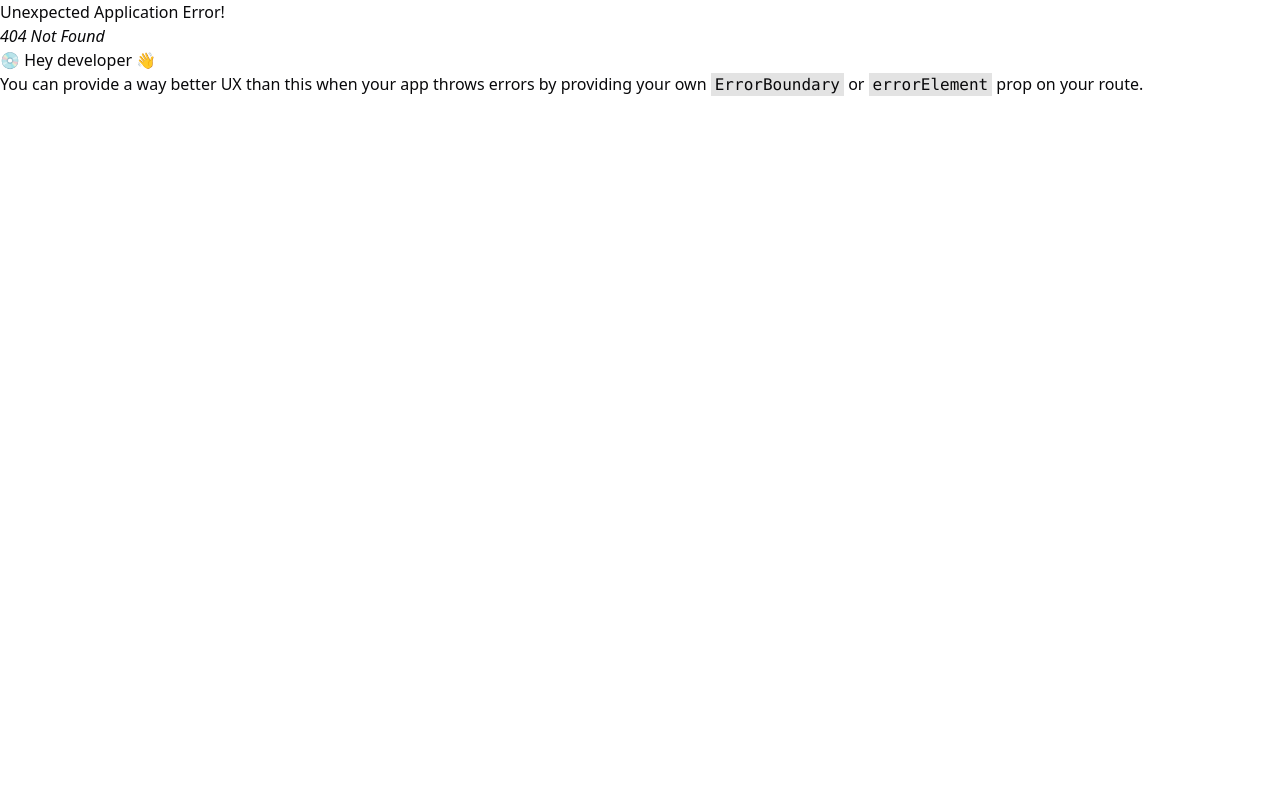
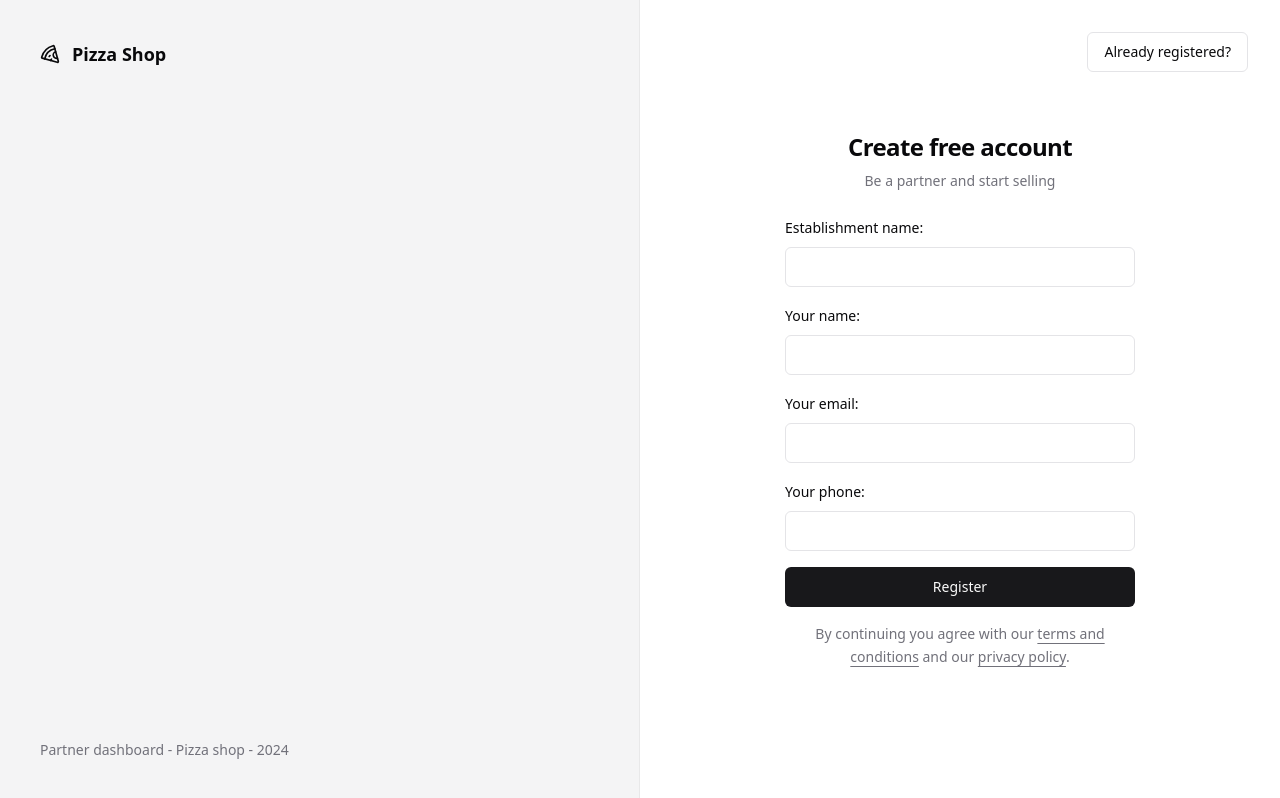
Before and after one commit to isaiasgabriel/pizza-shop, a React (Vite) app: page /sign-up in a window 1280 px wide. Before the commit this address had no page. Built offline with nearby package versions, Linux system fonts and the light colour scheme.

Commit message:
✨ Register page

```diff
--- a/src/pages/_layouts/authLayout.tsx
+++ b/src/pages/_layouts/authLayout.tsx
@@ -14,7 +14,9 @@ export function AuthLayout() {
           Partner dashboard - Pizza shop - {new Date().getFullYear()}
         </footer>
       </div>
-      <div className="flex flex-col items-center justify-center">
+      {/* Position changed to relative so in the child component we can use absolute positioning
+      to create a button that's stays on top right */}
+      <div className="relative flex flex-col items-center justify-center">
         <Outlet />
       </div>
     </div>
--- a/src/pages/auth/sign-in.tsx
+++ b/src/pages/auth/sign-in.tsx
@@ -1,5 +1,6 @@
 import { Helmet } from 'react-helmet-async'
 import { useForm } from 'react-hook-form'
+import { Link } from 'react-router-dom'
 import { toast } from 'sonner'
 import { z } from 'zod'
 
@@ -41,6 +42,20 @@ export function SignIn() {
     <>
       <Helmet title="Login" />
       <div className="p-8">
+        {/*
+          asChild makes it possible for the child component to inherit all the properties and styles of the Button.
+        */}
+        <Button
+          asChild
+          variant={'outline'}
+          className="absolute right-8 top-8"
+          // absolute: Positions the button absolutely within its nearest relative parent.
+          // right-8: Places the button 2rem (32px) from the right edge of the parent container.
+          // top-8: Places the button 2rem (32px) from the top edge of the parent container.
+        >
+          <Link to={'/sign-up'}>New establishment?</Link>
+        </Button>
+
         <div className="flex w-[350px] flex-col justify-center gap-6">
           <div className="flex flex-col gap-2 text-center">
             <h1 className="text-2xl font-semibold tracking-tight">
--- /dev/null
+++ b/src/pages/auth/sign-up.tsx
@@ -0,0 +1,112 @@
+import { Helmet } from 'react-helmet-async'
+import { useForm } from 'react-hook-form'
+import { Link, useNavigate } from 'react-router-dom'
+import { toast } from 'sonner'
+import { z } from 'zod'
+
+import { Button } from '@/components/ui/button'
+import { Input } from '@/components/ui/input'
+import { Label } from '@/components/ui/label'
+
+const signUpForm = z.object({
+  email: z.string().email(),
+  restaurantName: z.string(),
+  managerName: z.string(),
+  phone: z.string(),
+})
+
+type SignUpForm = z.infer<typeof signUpForm>
+
+export function SignUp() {
+  const navigate = useNavigate()
+
+  const {
+    register,
+    handleSubmit,
+    formState: { isSubmitting },
+  } = useForm<SignUpForm>({})
+
+  async function handleSignUp(data: SignUpForm) {
+    try {
+      console.log(data)
+      await new Promise((resolve) => setTimeout(resolve, 2000))
+      toast.success('Restaurant registered with success!', {
+        action: {
+          label: 'Login',
+          onClick: () => {
+            navigate('/sign-in')
+          },
+        },
+      })
+    } catch {
+      toast.error('Error registering restaurant,')
+    }
+  }
+
+  return (
+    <>
+      <Helmet title="Sign-Up" />
+      <div className="p-8">
+        <Button variant={'outline'} asChild className="absolute right-8 top-8">
+          <Link to={'/sign-in'}>Already registered?</Link>
+        </Button>
+        <div className="flex w-[350px] flex-col justify-center gap-6">
+          <div className="flex flex-col gap-2 text-center">
+            <h1 className="text-2xl font-semibold tracking-tight">
+              Create free account
+            </h1>
+            <p className="text-sm text-muted-foreground">
+              Be a partner and start selling
+            </p>
+          </div>
+
+          <form className="space-y-4" onSubmit={handleSubmit(handleSignUp)}>
+            <div className="space-y-2">
+              <Label htmlFor="restaurantName">Establishment name:</Label>
+              <Input
+                id="restaurantName"
+                type="text"
+                {...register('restaurantName')}
+              ></Input>
+            </div>
+
+            <div className="space-y-2">
+              <Label htmlFor="managerName">Your name:</Label>
+              <Input
+                id="managerName"
+                type="text"
+                {...register('managerName')}
+              ></Input>
+            </div>
+
+            <div className="space-y-2">
+              <Label htmlFor="email">Your email:</Label>
+              <Input id="email" type="email" {...register('email')}></Input>
+            </div>
+
+            <div className="space-y-2">
+              <Label htmlFor="phone">Your phone:</Label>
+              <Input id="phone" type="tel" {...register('phone')}></Input>
+            </div>
+
+            <Button className="w-full" type="submit" disabled={isSubmitting}>
+              Register
+            </Button>
+
+            <p className="px-6 text-center text-sm leading-relaxed text-muted-foreground">
+              By continuing you agree with our{' '}
+              <a href="" className="underline underline-offset-4">
+                terms and conditions
+              </a>{' '}
+              and our{' '}
+              <a href="" className="underline underline-offset-4">
+                privacy policy
+              </a>
+              .
+            </p>
+          </form>
+        </div>
+      </div>
+    </>
+  )
+}
--- a/src/routes.tsx
+++ b/src/routes.tsx
@@ -4,6 +4,7 @@ import { AppLayout } from './pages/_layouts/appLayout'
 import { AuthLayout } from './pages/_layouts/authLayout'
 import { Dashboard } from './pages/app/dashboard'
 import { SignIn } from './pages/auth/sign-in'
+import { SignUp } from './pages/auth/sign-up'
 
 export const router = createBrowserRouter([
   {
@@ -16,4 +17,9 @@ export const router = createBrowserRouter([
     element: <AuthLayout />,
     children: [{ path: '/sign-in', element: <SignIn /> }],
   },
+  {
+    path: '/sign-up',
+    element: <AuthLayout />,
+    children: [{ path: '/sign-up', element: <SignUp /> }],
+  },
 ])
```
